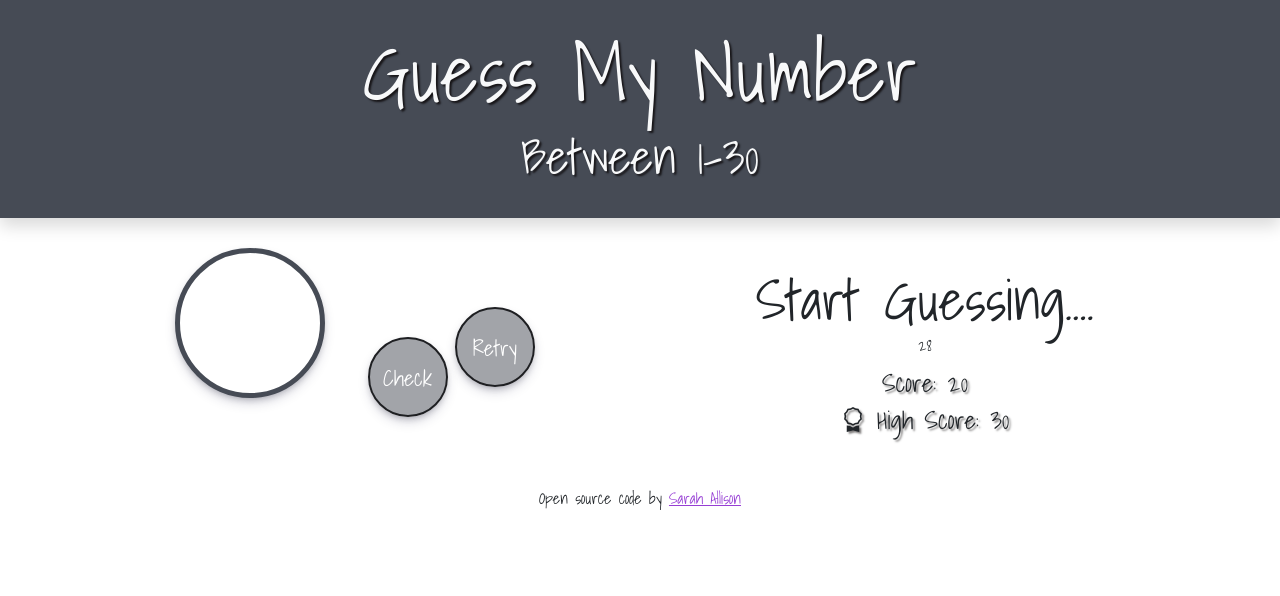
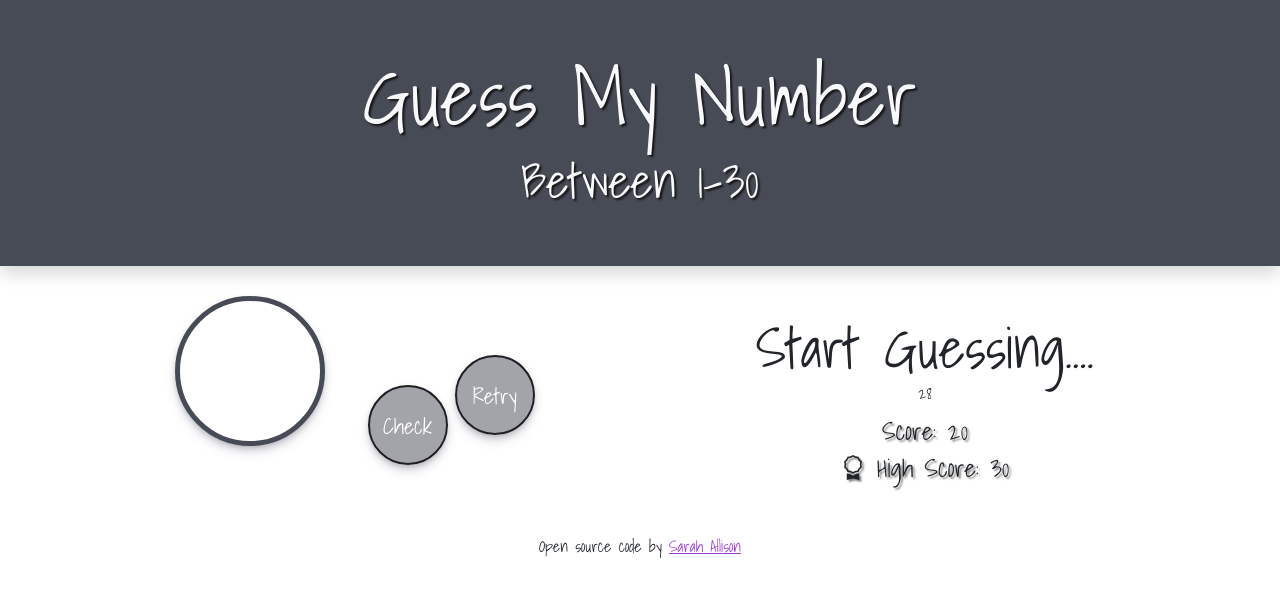
Before and after one commit to SarahAllison92/guess-my-number, a website: page index.html in a window 1280 px wide. Drawn offline with nearby package versions, Linux system fonts and the light colour scheme.

Commit message:
Update index.html

```diff
--- a/index.html
+++ b/index.html
@@ -25,7 +25,7 @@
     <title>Guess My Number</title>
   </head>
   <body>
-    <div class="heading py-4 text-light shadow text-center" id="heading">
+    <div class="heading py-5 text-light shadow text-center" id="heading">
       <div class="container">
             <h1 class="display-1">Guess My Number</h1>
             <h2 class="display-5">Between 1-30</h2>
```
